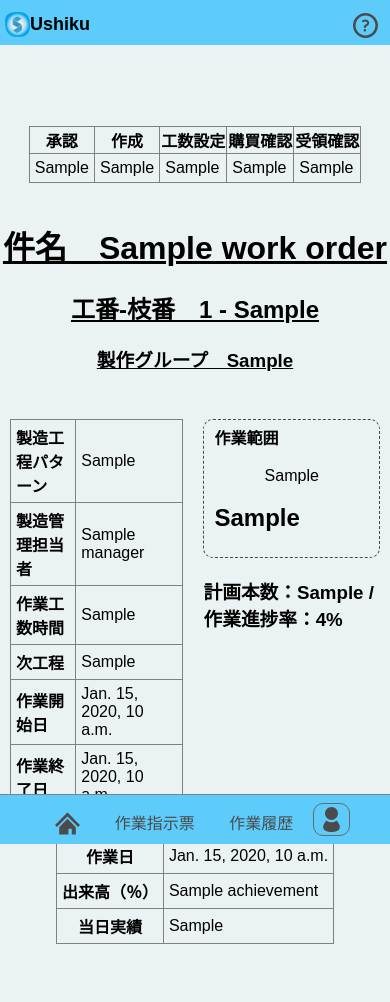
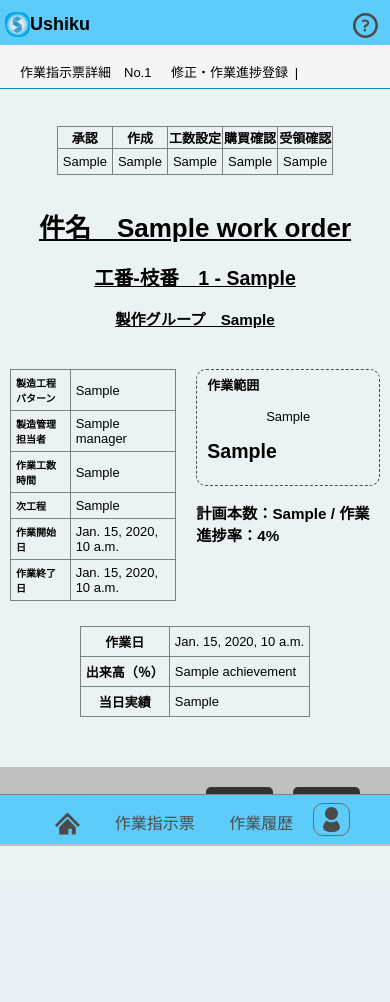
Before and after one commit to Jeshika0815/ushiku_apps, a Django app: template sagyoshiji/templates/sagyoshiji/work_order_detail.html in a window 390 px wide. Shown: the top 1002 px of the page. After the commit the page ends 846 px from the top, so only its background shows below. Run offline with Django 5.2, Linux system fonts and the light colour scheme; the template is opened without the code that fills it: most values are stand-ins (such as "Sample title", 1, 10 or a date in 2020); some web fonts are replaced.

Commit message:
sagyoshiji_uploaded_at-27.5.25

```diff
--- a/sagyoshiji/templates/sagyoshiji/work_order_detail.html
+++ b/sagyoshiji/templates/sagyoshiji/work_order_detail.html
@@ -3,6 +3,20 @@
 {% block title %}作業指示票詳細 - Ushiku{% endblock %}
 
 {% block content %}
+<style>
+    @media screen and (max-width: 450px){
+        .sp_font{
+            font-size: small;
+        }
+        .progress-c{
+            width:100%;
+            overflow: auto;
+        }
+        table .tda{
+            font-size: x-small;
+        }
+    }
+</style>
 <main class="printnot">
 
     <div class="subhead">
@@ -14,10 +28,22 @@
         <a href="{% url 'sagyoshiji:delete_work_order' work_order.pk %}">削除</a>
         {% endif %}
         </div>
+    </div>
+    <div class="subhead_sp">
+        <div>
+        作業指示票詳細　No.{{ work_order.work_order_number }}
+
+        <a href="{% url 'sagyoshiji:edit_work_order' work_order.pk %}">修正・作業進捗登録</a> |
+        {% if request.user.is_superuser %}
+        <a href="{% url 'sagyoshiji:delete_work_order' work_order.pk %}">削除</a>
+        {% endif %}
+        </div>
     </div><br><br>
+
     <div class="printnot fullsc1" >
         <span id="timespace"></span>
     </div><br><br>
+    <div class="sp_font">
     <table style="margin: 0 auto;"border="1">
         <thead>
             <tr>
@@ -46,12 +72,12 @@
     <div style="display: flex; justify-content: center;">
         <div style="margin:0; padding:10px;">
     <table border>
-        <tr><td><b>製造工程パターン</b></td><td>{{ work_order.process_pattern }}</td></tr>
-        <tr><td><b>製造管理担当者</b></td><td>{{ work_order.manager }}</td></tr>
-        <tr><td><b>作業工数時間</b></td><td>{{ work_order.work_hours }}</td></tr>
-        <tr><td><b>次工程</b></td><td>{{ work_order.next_process }}</td></tr>
-        <tr><td><b>作業開始日</b></td><td>{{ work_order.start_date }}</td></tr>
-        <tr><td><b>作業終了日</b></td><td>{{ work_order.end_date }}</td></tr>
+        <tr><td class="tda"><b>製造工程パターン</b></td><td>{{ work_order.process_pattern }}</td></tr>
+        <tr><td class="tda"><b>製造管理担当者</b></td><td>{{ work_order.manager }}</td></tr>
+        <tr><td class="tda"><b>作業工数時間</b></td><td>{{ work_order.work_hours }}</td></tr>
+        <tr><td class="tda"><b>次工程</b></td><td>{{ work_order.next_process }}</td></tr>
+        <tr><td class="tda"><b>作業開始日</b></td><td>{{ work_order.start_date }}</td></tr>
+        <tr><td class="tda"><b>作業終了日</b></td><td>{{ work_order.end_date }}</td></tr>
     </table>
         </div>
         <div style="margin:0; padding: 10px;">
@@ -66,6 +92,7 @@
     </div>
 
     <br>
+    <div class="progress-c">
     <table style="margin: 0 auto; white-space: nowrap;  overflow-x: auto;"cellspacing="0" cellpadding="5"border="1">
             <tr>
                 <th>作業日</th>
@@ -91,7 +118,7 @@
                         <td>進捗データがありません。</td>
                 {% endfor %}
             </tr>
-    </table><br><br><br>
+    </table></div><br><br><br></div>
     <div class="printnot fullsc2">
         <button id="wfinish"  onclick="location.reload();">全画面終了</button>
     </div>
@@ -100,7 +127,7 @@
     <button class="sub_bt printnot" id="wstart">全画面</button>
     <button  onclick="window.print(); return false;" class="printnot sub_bt">印刷</button>
     <button onclick="history.back();" class="sub_bt printnot">戻る</button>
-</div></div>
+</div></div><br>
 
 </main>
 <div class="print_format" style="zoom:0.9;">
```
Also changed, not shown: sagyoshiji/templates/sagyoshiji/delete_work_order.html (+8 -8 lines), sagyoshiji/templates/sagyoshiji/edit_work_order.html (+13 -6 lines), sagyoshiji/templates/sagyoshiji/register_work_order.html (+12 -5 lines), sagyoshiji/templates/sagyoshiji/work_order_list.html (+21 -4 lines).
